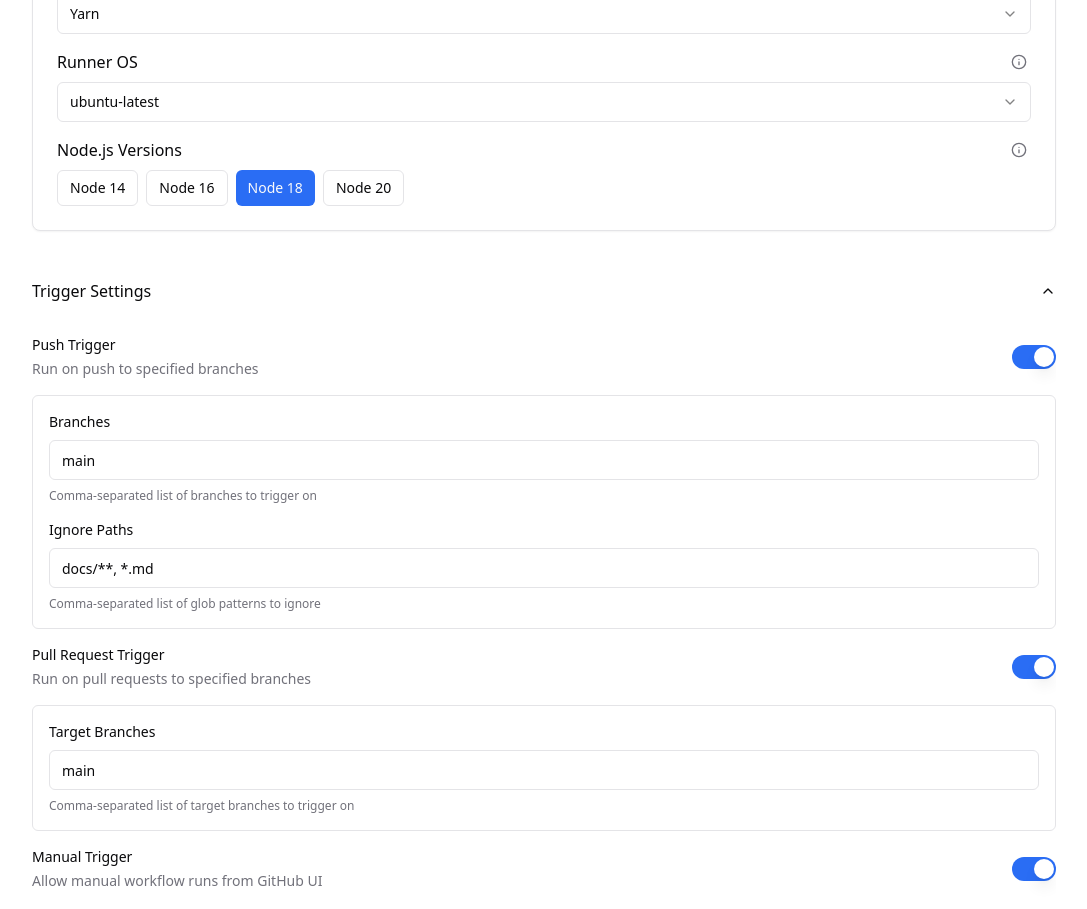
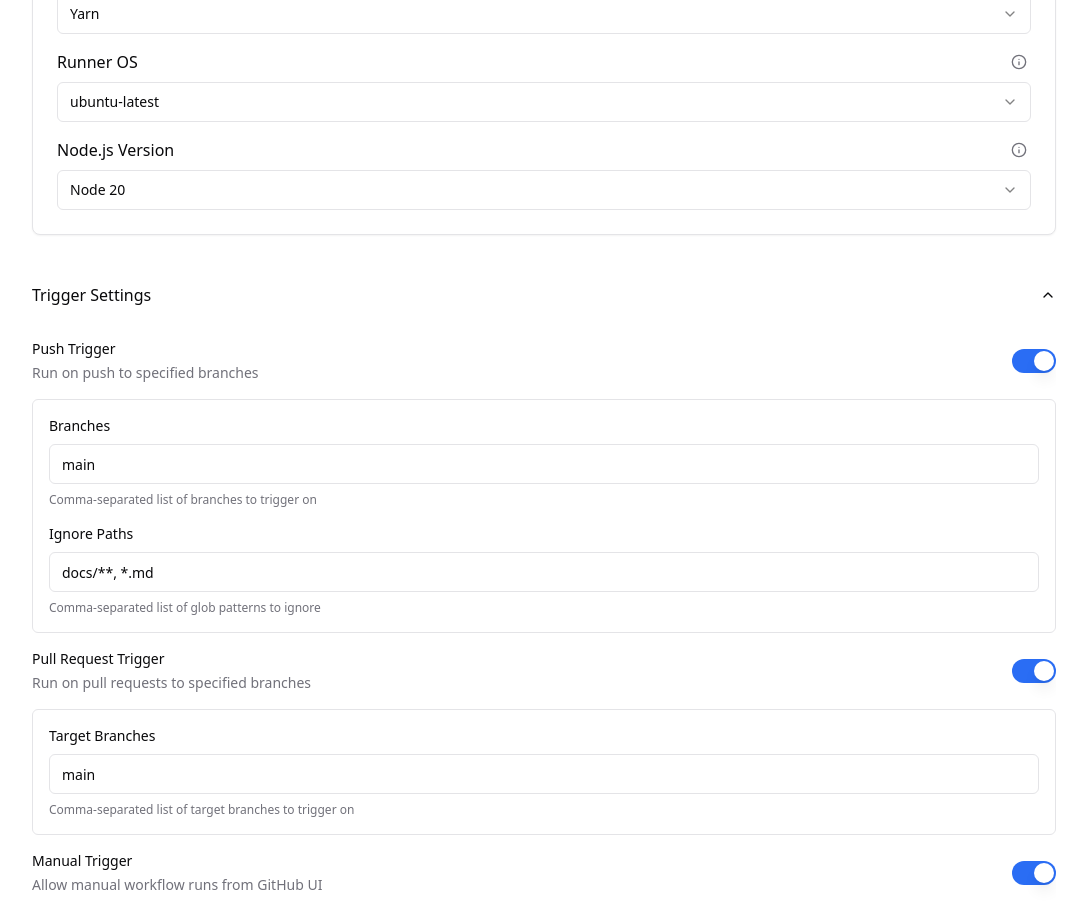
Before and after one commit to kagrawal61/rn-ci-workflow-builder, a Next.js app in the folder app/: page / in a window 1280 px wide. Shown: the part 1300-2209 px from the top of the page, without its empty margins (96-1183 px from the left). Built offline with nearby package versions, Linux system fonts and the light colour scheme.

Commit message:
chore: added single select support for node and disabled deployment

```diff
--- a/app/components/workflow-builder.tsx
+++ b/app/components/workflow-builder.tsx
@@ -39,8 +39,8 @@ export function WorkflowBuilder() {
       enableScheduleTrigger: false,
       cronExpression: "0 0 * * *", // Daily at midnight
 
-      // Node version settings
-      nodeVersions: defaultConfig.options?.nodeVersions || [18],
+      // Node version setting (single version)
+      nodeVersion: defaultConfig.options?.nodeVersions?.[0] || 20,
 
       // Package manager
       packageManager: defaultConfig.options?.packageManager || "yarn",
--- a/app/components/workflow-form.tsx
+++ b/app/components/workflow-form.tsx
@@ -69,15 +69,9 @@ export function WorkflowForm({ values, onChange }: WorkflowFormProps) {
     onChange({ secrets: updatedSecrets });
   };
 
-  const toggleNodeVersion = (version: number) => {
-    const updatedVersions = values.nodeVersions.includes(version)
-      ? values.nodeVersions.filter((v: number) => v !== version)
-      : [...values.nodeVersions, version];
-
-    // Ensure at least one version is selected
-    if (updatedVersions.length === 0) return;
-
-    onChange({ nodeVersions: updatedVersions });
+  // Single Node.js version selection handler
+  const handleNodeVersionChange = (version: string) => {
+    onChange({ nodeVersion: parseInt(version, 10) });
   };
 
   return (
@@ -216,7 +210,7 @@ export function WorkflowForm({ values, onChange }: WorkflowFormProps) {
 
             <div className="space-y-2">
               <div className="flex items-center justify-between">
-                <Label>Node.js Versions</Label>
+                <Label htmlFor="node-version">Node.js Version</Label>
                 <Tooltip>
                   <TooltipTrigger asChild>
                     <Button variant="ghost" size="icon" className="h-6 w-6 rounded-full p-0">
@@ -225,24 +219,25 @@ export function WorkflowForm({ values, onChange }: WorkflowFormProps) {
                     </Button>
                   </TooltipTrigger>
                   <TooltipContent>
-                    Select one or more Node.js versions to test with
+                    Select the Node.js version to use
                   </TooltipContent>
                 </Tooltip>
               </div>
-              <div className="flex flex-wrap gap-2">
-                {nodeVersionOptions.map((version) => (
-                  <Button
-                    key={version}
-                    type="button"
-                    variant={values.nodeVersions.includes(version) ? "default" : "outline"}
-                    size="sm"
-                    onClick={() => toggleNodeVersion(version)}
-                    className="transition-all"
-                  >
-                    Node {version}
-                  </Button>
-                ))}
-              </div>
+              <Select
+                value={values.nodeVersion?.toString() || "20"}
+                onValueChange={handleNodeVersionChange}
+              >
+                <SelectTrigger id="node-version">
+                  <SelectValue placeholder="Select Node.js version" />
+                </SelectTrigger>
+                <SelectContent>
+                  {nodeVersionOptions.map((version) => (
+                    <SelectItem key={version} value={version.toString()}>
+                      Node {version}
+                    </SelectItem>
+                  ))}
+                </SelectContent>
+              </Select>
             </div>
           </CardContent>
         </Card>
--- a/app/utils/workflow-service.ts
+++ b/app/utils/workflow-service.ts
@@ -17,7 +17,7 @@ export const createDefaultHealthCheckConfig = (): WorkflowConfig => {
         },
         workflowDispatch: true
       },
-      nodeVersions: [18],
+      nodeVersions: [20],
       packageManager: 'yarn',
       runsOn: 'ubuntu-latest',
       cache: { enabled: true },
@@ -42,7 +42,7 @@ export const createDefaultBuildConfig = (): WorkflowConfig => {
         },
         workflowDispatch: true
       },
-      nodeVersions: [18],
+      nodeVersions: [20],
       packageManager: 'yarn',
       runsOn: 'ubuntu-latest',
       cache: { enabled: true },
@@ -123,11 +123,11 @@ export const createConfigFromFormValues = (formValues: any): WorkflowConfig => {
     config.options.triggers.schedule = [{ cron: formValues.cronExpression }];
   }
 
-  // Handle Node.js versions
-  if (formValues.nodeVersions && formValues.nodeVersions.length > 0) {
-    config.options.nodeVersions = formValues.nodeVersions;
+  // Handle Node.js version (single version)
+  if (formValues.nodeVersion) {
+    config.options.nodeVersions = [formValues.nodeVersion];
   } else {
-    config.options.nodeVersions = [18];
+    config.options.nodeVersions = [20];
   }
 
   // Package manager
--- a/src/helpers/steps.ts
+++ b/src/helpers/steps.ts
@@ -19,7 +19,7 @@ const commonSteps = {
         name: 'Setup Node',
         uses: 'actions/setup-node@v4',
         with: {
-          'node-version': '${{ matrix.node || 20 }}',
+          'node-version': '20',
           cache: packageManager === 'yarn' ? 'yarn' : 'npm',
         },
       },
--- a/src/presets/buildPreset.ts
+++ b/src/presets/buildPreset.ts
@@ -66,7 +66,6 @@ export function buildBuildPipeline(opts: WorkflowOptions & { build?: BuildOption
     jobs['build-android'] = {
       name: 'Build Android',
       'runs-on': runsOn,
-      strategy: nodeVersions.length > 1 ? { matrix: { node: nodeVersions } } : undefined,
       steps: androidBuildSteps,
     };
   }
@@ -94,7 +93,6 @@ export function buildBuildPipeline(opts: WorkflowOptions & { build?: BuildOption
     jobs['build-ios'] = {
       name: 'Build iOS',
       'runs-on': 'macos-latest', // iOS builds require macOS
-      strategy: nodeVersions.length > 1 ? { matrix: { node: nodeVersions } } : undefined,
       steps: iosBuildSteps,
     };
   }
@@ -111,7 +109,7 @@ export function buildBuildPipeline(opts: WorkflowOptions & { build?: BuildOption
           name: 'Setup Node',
           uses: 'actions/setup-node@v4',
           with: {
-            'node-version': '${{ matrix.node || 20 }}',
+            'node-version': nodeVersions[0] || 20,
             cache: packageManager === 'yarn' ? 'yarn' : 'npm',
           },
         },
--- a/src/presets/healthCheck.ts
+++ b/src/presets/healthCheck.ts
@@ -19,7 +19,7 @@ export function buildHealthCheckPipeline(opts: WorkflowOptions): Record<string,
       name: 'Setup Node',
       uses: 'actions/setup-node@v4',
       with: {
-        'node-version': '${{ matrix.node }}',
+        'node-version': nodeVersions[0] || 20,
         cache: packageManager === 'yarn' ? 'yarn' : 'npm',
       },
     },
@@ -37,7 +37,6 @@ export function buildHealthCheckPipeline(opts: WorkflowOptions): Record<string,
   const testJob: Record<string, any> = {
     name: 'Run Tests',
     'runs-on': runsOn,
-    strategy: nodeVersions.length > 1 ? { matrix: { node: nodeVersions } } : undefined,
     steps: testSteps,
   };
 
```
Also changed, not shown: app/vercel.json.
